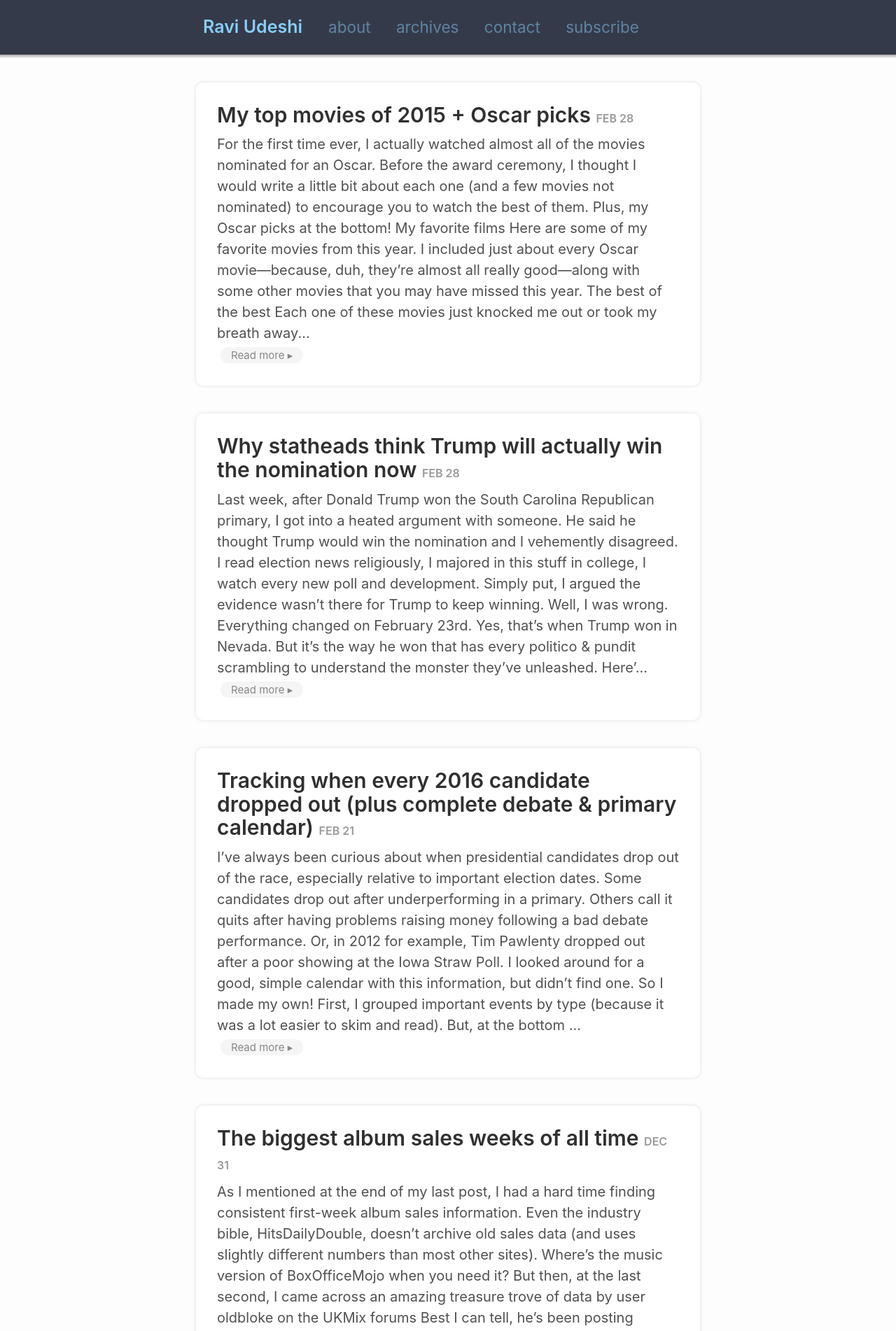
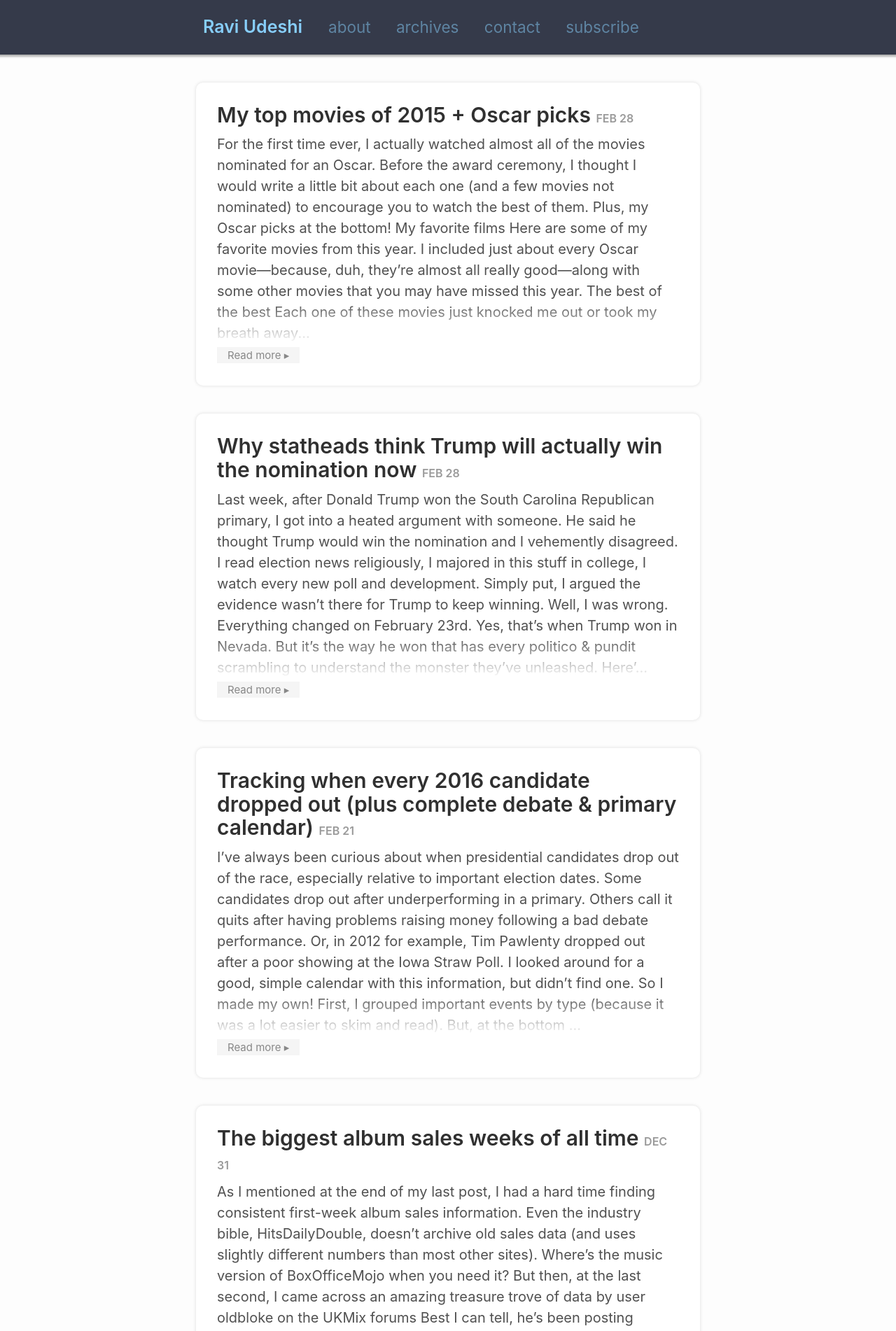
Before and after one commit to rkudeshi/rkudeshi.github.io, a Jekyll site: the page built from index.html, in a window 1280 px wide. Shown: the top 1902 px of the page at 70% size. Built offline with Jekyll 4.4.1, drawn with Linux system fonts in a browser that asks for light colours; the list of posts is cut into pages by our own code.

Commit message:
Enable fadeout publicly

```diff
--- a/_sass/_RAVI.scss
+++ b/_sass/_RAVI.scss
@@ -147,7 +147,7 @@ html, body {
     height: 3rem;
     width: 100%;
     text-align: center;
-    background: linear-gradient(transparent, transparent);
+    background: linear-gradient(transparent, white);
 }
 
 
@@ -155,8 +155,8 @@ html, body {
 // Read more links
 a.read-more {
     padding: 0.1rem 0.75rem;
-    margin-left: 0.25rem;
-    border-radius: 1rem;
+    /* margin-left: 0.25rem; */
+    /* border-radius: 1rem; */
     text-decoration: none;
     font-size: 75%;
     background: whitesmoke;
```
